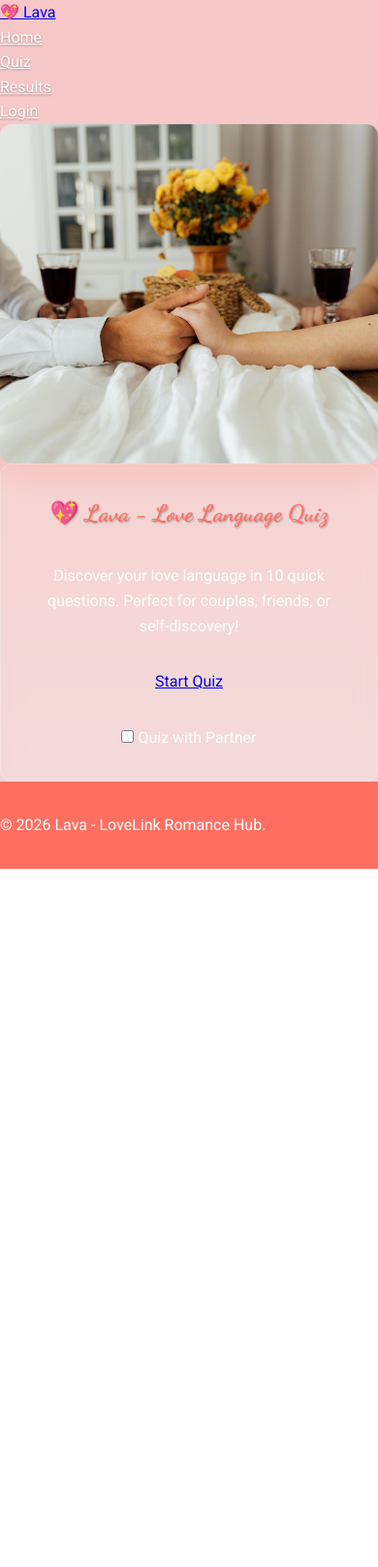
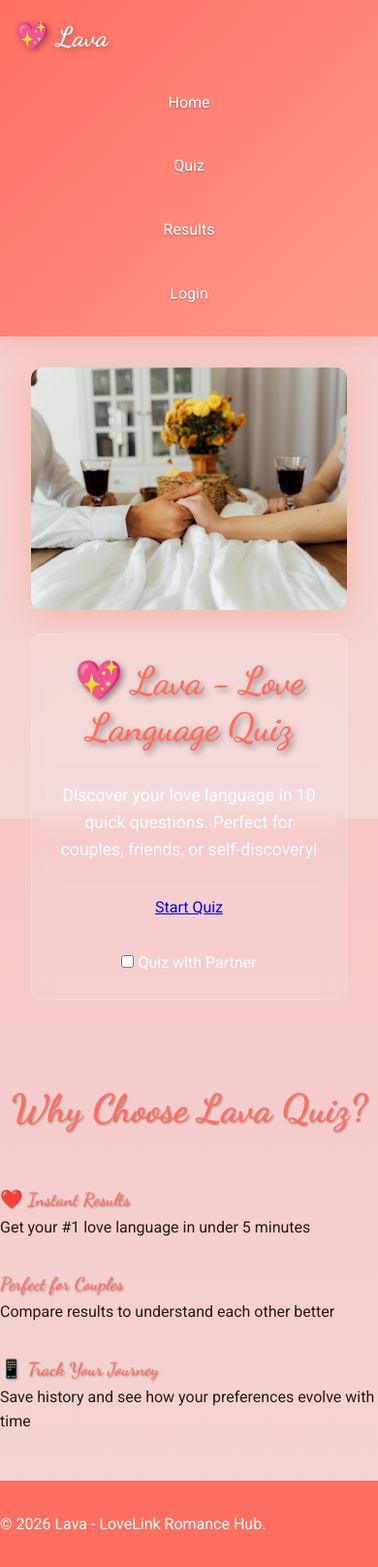
Before and after one commit to nyakiochristine/lava, a plain HTML site: page index.html in a window 390 px wide. Shown: the whole page at 97% size. Before the commit the page ends 896 px from the top, so only its background shows below. Drawn offline with Linux system fonts and the light colour scheme.

Commit message:
ft:added new feature section and styled navbar,main section and added media queries

```diff
--- a/index.css
+++ b/index.css
@@ -16,6 +16,7 @@
 
 html {
     height: 100%;
+     scroll-behavior: smooth;
 }
 
 body {
@@ -26,12 +27,72 @@ body {
     line-height: 1.6;
 }
 
+/* header */
+.header {
+  background: linear-gradient(135deg, #FF6F61, #FF9A8D);
+  padding: 1.5rem 2rem;
+  position: sticky;
+  top: 0;
+  z-index: 100;
+  box-shadow: 0 4px 20px rgba(255, 111, 97, 0.3);
+}
 
+/* Navigation Main Container */
+.header__nav {
+  max-width: 1200px;
+  margin: 0 auto;
+  display: flex;
+  justify-content: space-between;
+  align-items: center;
+  gap: 2rem;
+}
 
+.logo {
+  font-family: 'Dancing Script', cursive;
+  font-size: 2.5rem;
+  font-weight: 700;
+  color: white;
+  text-decoration: none;
+  text-shadow: 2px 2px 6px rgba(0, 0, 0, 0.3);
+  transition: transform 0.3s ease;
+}
+.logo:hover {
+  transform: scale(1.05);
+}
 
+.header__nav-list {
+  display: flex;
+  list-style: none;
+  margin: 0;
+  padding: 0;
+  gap: 1.5rem;
+  align-items: center;
+}
 
+.nav-link {
+  color: white;
+  text-decoration: none;
+  padding: 0.75rem 1.5rem;
+  border-radius: 8px;
+  font-weight: 500;
+  font-size: 1.1rem;
+  transition: all 0.3s ease;
+  position: relative;
+  border: 2px solid transparent;
+}
+.nav-link:hover,
+.nav-link:focus-visible {
+  background: rgba(255, 255, 255, 0.2);
+  transform: translateY(-2px);
+  border-color: rgba(255, 255, 255, 0.4);
+  outline: 3px solid #FFD700;
+  outline-offset: 2px;
+}
 
-
+.nav-link.current {
+  background: rgba(255, 255, 255, 0.3);
+  font-weight: 600;
+}
 
 
 
@@ -74,6 +135,222 @@ body {
   border-radius: 12px;
   border: 1px solid rgba(255, 255, 255, 0.2);
 }
+
+.hero__title {
+  font-family: 'Dancing Script', cursive;
+  font-size: clamp(2.5rem, 8vw, 5rem);
+  font-weight: 700;
+  margin: 0;
+  text-shadow: 3px 3px 6px rgba(0,0,0,0.4);
+  line-height: 1.2;
+  letter-spacing: -0.02em;
+}
+
+.hero__subtitle {
+  font-size: clamp(1.1rem, 3vw, 1.4rem);
+  margin: 0;
+  opacity: 0.95;
+  max-width: 600px;
+  line-height: 1.6;
+}
+
+.hero__cta {
+  font-size: 1.2rem;
+  padding: 1.5rem 3rem;
+  min-width: 200px;
+  font-weight: 600;
+  position: relative;
+  overflow: hidden;
+}
+
+
+.hero__cta::before {
+  content: '';
+  position: absolute;
+  top: 0;
+  left: -100%;
+  width: 100%;
+  height: 100%;
+  background: linear-gradient(90deg, transparent, rgba(255,255,255,0.3), transparent);
+  transition: left 0.5s;
+}
+
+
+
+.hero__cta:hover::before {
+  left: 100%;
+}
+
+.hero__toggle {
+  display: flex;
+  align-items: center;
+  gap: 0.75rem;
+  padding: 0.75rem 1.5rem;
+  background: rgba(255, 255, 255, 0.2);
+  border-radius: 6px;
+  font-size: 1rem;
+  cursor: pointer;
+  transition: all 0.3s;
+}
+
+
+
+/* Features section styling */
+.features {
+  padding: 3rem 0;
+  max-width: 1000px;
+  margin: 0 auto;
+}
+
+.features h2{
+    font-family: 'Dancing Script', cursive;
+    font-size: 2.5rem;
+    margin-bottom: 3rem;
+    color:#FF6F61;
+    text-align: center;
+}
+
+.features-grid{
+    display: grid;
+    grid-template-columns: repeat(auto-fit, minmax(250px, 1fr));
+    gap: 2rem;
+}
+
+.features-card{
+    background: rgba(255,255,255,0.9);
+    padding:2rem;
+    border-radius: 12px;
+    box-shadow: 0 8px 32px rgba(255,111,97,0.3);
+    text-align: center;
+    transition: all 0.3s ease;
+    border-top: 4px solid #FF6F61;
+
+}
+
+.features-card:hover{
+    transform: translateY(-8px);
+    box-shadow: 0 12px 40px rgba(255,111,97,0.2);
+}
+
+.features-card h3{
+    font-family: 'Dancing Script', cursive;
+    font-size: 1.8rem;
+    margin-bottom: 1rem;
+    color: #FF6F61;
+}
+
+/* resposive design */
+@media (max-width: 768px) {
+
+    .header {
+    padding: 1rem 1.5rem;
+  }
+
+  .header__nav {
+    flex-direction: column;
+    gap: 1rem;
+    align-items: stretch;
+  }
+
+  .header__nav-list {
+    flex-direction: column;
+    gap: 0.5rem;
+    width: 100%;
+    order: 3;
+  }
+
+  .logo {
+    font-size: 2rem;
+    order: 1;
+  }
+
+  .nav-link {
+    display: block;
+    text-align: center;
+    padding: 1rem;
+    font-size: 1rem;
+  }
+}
+
+/* MOBILE RESPONSIVE - Phone Only (480px and down) */
+@media (max-width: 480px) {
+  .header {
+    padding: 1rem;
+  }
+
+  .logo {
+    font-size: 1.75rem;
+  }
+
+  .nav-link {
+    padding: 0.875rem;
+    font-size: 0.95rem;
+  }
+
+  .hero {
+    grid-template-columns: 1fr;
+    padding: 2rem;
+    gap: 1.5rem;
+  }
+
+   .hero img {
+    height: 250px;
+    order: -1;
+  }
+
+  .hero__content {
+    padding: 1.5rem;
+  }
+
+}
+
+@media (max-width: 480px) {
+  .header {
+    padding: 1rem;
+  }
+
+  .logo {
+    font-size: 1.75rem;
+  }
+
+  .nav-link {
+    padding: 0.875rem;
+    font-size: 0.95rem;
+  }
+}
+
+@media (min-width: 1024px) {
+  .header__nav {
+    gap: 2.5rem;
+  }
+
+  .header__nav-list {
+    gap: 2rem;
+  }
+
+  .nav-link {
+    padding: 1rem 2rem;
+    font-size: 1.15rem;
+  }
+}
+
+@media (min-width: 769px) {
+  .hero {
+    grid-template-columns: 1fr 1.2fr;
+    align-items: center;
+    text-align: left;
+    min-height: 500px;
+  }
+
+  .hero img {
+    height: 450px;
+  }
+}
+
+
+
+
+
 
 
 
--- a/index.html
+++ b/index.html
@@ -33,6 +33,26 @@
                 </div>
             </div>
         </section>
+
+        <!-- Features section -->
+          <section class="features">
+    <h2>Why Choose Lava Quiz?</h2>
+    <div class="features-grid">
+      <article class="feature-card">
+        <h3>❤️ Instant Results</h3>
+        <p>Get your #1 love language in under 5 minutes</p>
+      </article>
+      <article class="feature-card">
+        <h3> Perfect for Couples</h3>
+        <p>Compare results to understand each other better</p>
+      </article>
+      <article class="feature-card">
+        <h3>📱 Track Your Journey</h3>
+        <p>Save history and see how your preferences evolve with time</p>
+      </article>
+    </div>
+  </section>
+
     </main>
 
     <footer class="footer">
```
